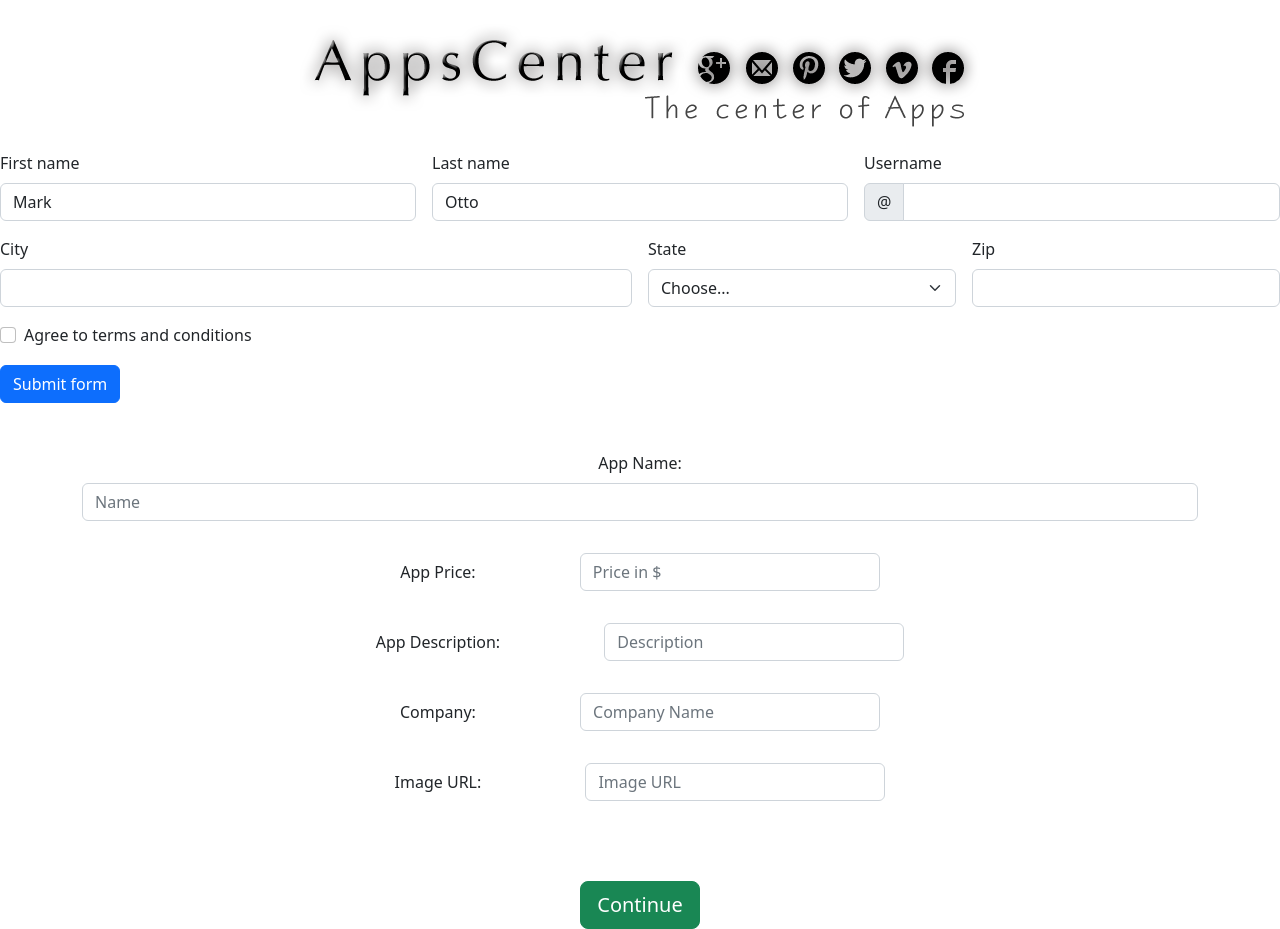
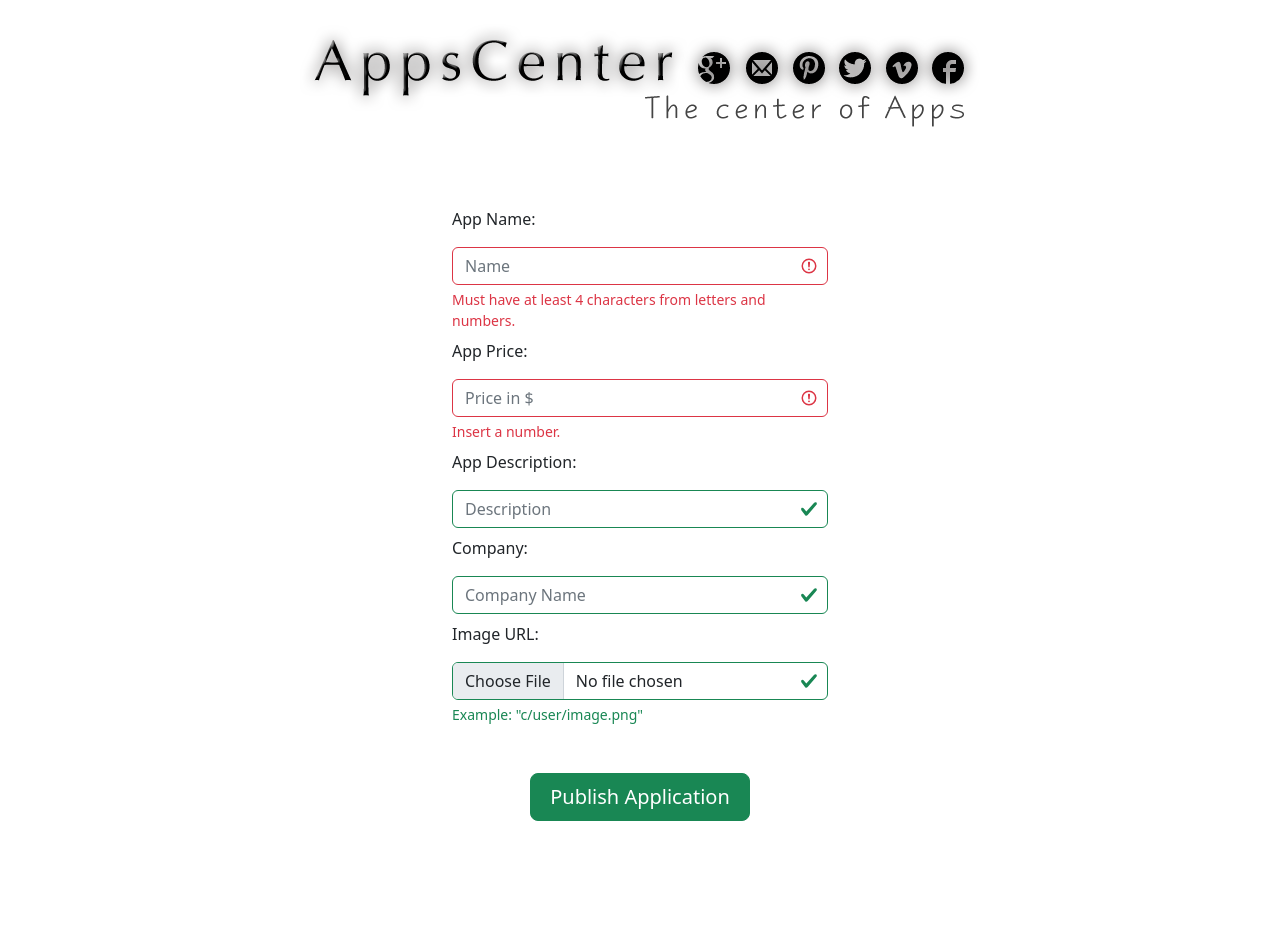
Before and after one commit to 07ItamarMelamed/AppsCenter, a plain HTML site: page addApplication.html in a window 1280 px wide. After the commit the page ends 821 px from the top, so only its background shows below. Drawn offline with nearby package versions, Linux system fonts and the light colour scheme.

Commit message:
major progress on page 2

```diff
--- a/addApplication.html
+++ b/addApplication.html
@@ -27,155 +27,100 @@
       class="center py-4"
       alt="AppsCenter Title"
     />
-    <form class="row g-3 needs-validation" novalidate>
-        <div class="col-md-4">
-          <label for="validationCustom01" class="form-label">First name</label>
-          <input type="text" class="form-control" id="validationCustom01" value="Mark" required>
-          <div class="valid-feedback">
-            Looks good!
-          </div>
-        </div>
-        <div class="col-md-4">
-          <label for="validationCustom02" class="form-label">Last name</label>
-          <input type="text" class="form-control" id="validationCustom02" value="Otto" required>
-          <div class="valid-feedback">
-            Looks good!
-          </div>
-        </div>
-        <div class="col-md-4">
-          <label for="validationCustomUsername" class="form-label">Username</label>
+    <div class="container py-5" style="width: 400px;">
+      <form class="col g-3 needs-validation" novalidate>
+        <div class="row-md-4">
+          <label for="nameInput" class="form-label py-2">App Name:</label>
           <div class="input-group has-validation">
-            <span class="input-group-text" id="inputGroupPrepend">@</span>
-            <input type="text" class="form-control" id="validationCustomUsername" aria-describedby="inputGroupPrepend" required>
+            <input
+              type="text"
+              class="form-control"
+              id="nameInput"
+              name="name"
+              placeholder="Name"
+              aria-describedby="inputGroupPrepend"
+              maxlength="30"
+              minlength="4"
+              pattern="\w*"
+              required
+            />
             <div class="invalid-feedback">
-              Please choose a username.
+              Must have at least 4 characters from letters and numbers.
             </div>
           </div>
         </div>
-        <div class="col-md-6">
-          <label for="validationCustom03" class="form-label">City</label>
-          <input type="text" class="form-control" id="validationCustom03" required>
+        <div class="row-md-4">
+          <label for="priceInput" class="form-label py-2">App Price:</label>
+          <div class="input-group has-validation">
+            <input
+              type="text"
+              min="0"
+              class="form-control"
+              id="priceInput"
+              name="price"
+              placeholder="Price in $"
+              aria-describedby="inputGroupPrepend"
+              pattern="\d*\.*\d+"
+              required
+            />
             <div class="invalid-feedback">
-            Please provide a valid city.
-          </div>
-        </div>
-        <div class="col-md-3">
-          <label for="validationCustom04" class="form-label">State</label>
-          <select class="form-select" id="validationCustom04" required>
-            <option selected disabled value="">Choose...</option>
-            <option>...</option>
-          </select>
-          <div class="invalid-feedback">
-            Please select a valid state.
-          </div>
-        </div>
-        <div class="col-md-3">
-          <label for="validationCustom05" class="form-label">Zip</label>
-          <input type="text" class="form-control" id="validationCustom05" required>
-          <div class="invalid-feedback">
-            Please provide a valid zip.
-          </div>
-        </div>
-        <div class="col-12">
-          <div class="form-check">
-            <input class="form-check-input" type="checkbox" value="" id="invalidCheck" required>
-            <label class="form-check-label" for="invalidCheck">
-              Agree to terms and conditions
-            </label>
-            <div class="invalid-feedback">
-              You must agree before submitting.
+              Insert a number.
             </div>
           </div>
         </div>
-        <div class="col-12">
-          <button class="btn btn-primary" type="submit">Submit form</button>
-        </div>
-      </form>
-    <div class="container py-5 text-center">
-      <form class="needs-validation" novalidate>
-        <div>
-      <label for="nameInput" class="form-label">App Name:</label>
+        <div class="row-md-4">
+          <label for="descInput" class="form-label py-2">App Description:</label>
           <div class="input-group has-validation">
             <input
               type="text"
-            class="form-control mb-3"
-            id="nameInput"
-            style="margin: auto; width: 300px; display:inline;"
-            placeholder="Name"
-            oninput="checkName(event)"
+              class="form-control"
+              id="descInput"
+              name="description"
+              placeholder="Description"
               aria-describedby="inputGroupPrepend"
-            required
+              maxlength="500"
             />
-        <div class="invalid-feedback">
-            Looks bad!
+          </div>
+        </div>
+        <div class="row-md-4">
+          <label for="companyInput" class="form-label py-2">Company:</label>
+          <div class="input-group has-validation">
+            <input
+              type="text"
+              class="form-control"
+              id="companyInput"
+              name="companyName"
+              placeholder="Company Name"
+              aria-describedby="inputGroupPrepend"
+              maxlength="30"
+            />
+          </div>
+        </div>
+        <div class="row-md-4">
+          <label for="imageInput" class="form-label py-2">Image URL:</label>
+          <div class="input-group has-validation">
+            <input
+              type="file"
+              class="form-control"
+              id="imageInput"
+              name="ImageUrl"
+              placeholder="Image URL"
+              aria-describedby="inputGroupPrepend"
+              maxlength="300"
+            />
+            <div class="valid-feedback">
+              Example: "c/user/image.png"
             </div>
           </div>
         </div>
-      <p style="display: block"></p>
-      <p class="optiontitle" style="padding-right: 100px; display:inline;">App Price:</p>
-      <input
-        type="text"
-        class="form-control mb-3"
-        id="priceInput"
-        style="margin: auto; width: 300px; display:inline;"
-        placeholder="Price in $"
-        oninput="checkPrice(event)"
-        required
-      />
-      <div class="invalid-feedback">
-        Looks bad!
-      </div>
-      <p style="display: block"></p>
-      <p class="optiontitle" style="padding-right: 100px; display:inline;">App Description:</p>
-      <input
-        type="text"
-        class="form-control mb-3"
-        id="descInput"
-        style="margin: auto; width: 300px; display:inline;"
-        placeholder="Description"
-        oninput="checkDesc(event)"
-        required
-      />
-      <div class="invalid-feedback">
-        Looks bad!
-      </div>
-      <p style="display: block"></p>
-      <p class="optiontitle" style="padding-right: 100px; display:inline;">Company:</p>
-      <input
-        type="text"
-        class="form-control mb-3"
-        id="companyInput"
-        style="margin: auto; width: 300px; display:inline;"
-        placeholder="Company Name"
-        oninput="checkCompany(event)"
-        required
-      />
-      <div class="invalid-feedback">
-        Looks bad!
-      </div>
-      <p style="display: block"></p>
-      <p class="optiontitle" style="padding-right: 100px; display:inline;">Image URL:</p>
-      <input
-        type="text"
-        class="form-control mb-3"
-        id="imageInput"
-        style="margin: auto; width: 300px; display:inline;"
-        placeholder="Image URL"
-        oninput="checkImage(event)"
-        required
-      />
-      <div class="invalid-feedback">
-        Looks bad!
-      </div>
-      <p style="display: block"></p>
     </div>
       <button
         type="button"
         class="center btn btn-success btn-lg"
-        style="display: block"
-        onclick="checkAllFields()"
+        style="display: block; width: 220px"
+        onclick="moveToMainPage()"
       >
-        Continue
+        Publish Application
       </button>
   </form>
   <script src="src/applications.js"></script>
--- a/src/AddApp.js
+++ b/src/AddApp.js
@@ -1,3 +1,5 @@
+"use strict";
+
 const addItemToTheList = (data) => {
   localStorage.setItem(
     "applications",
@@ -14,86 +16,39 @@
   return id;
 };
 
-document.addEventListener("DOMContentLoaded", () => {
-
-});
-
-let check = [false, false, false, false, false];
-
-const checkName = (event) => {
-  let form = document.getElementById('nameInput');
-  if (!form.checkValidity()) {
-    event.preventDefault();
-    event.stopPropagation();
-  }
-
-  form.classList.add('was-validated');
-};
-
-const checkPrice = (event) => {
-    let form = document.getElementById('nameInput');
-    if (!form.checkValidity()) {
-      event.preventDefault();
-      event.stopPropagation();
-    }
-
-    form.classList.add('was-validated');
-  };
-
-const checkDesc = (event) => {
-    let form = document.getElementById('nameInput');
-    if (!form.checkValidity()) {
-      event.preventDefault();
-      event.stopPropagation();
-    }
-
-    form.classList.add('was-validated');
-  };
-
-const checkCompany = (event) => {
-    let form = document.getElementById('nameInput');
-    if (!form.checkValidity()) {
-      event.preventDefault();
-      event.stopPropagation();
-    }
-
-    form.classList.add('was-validated');
-  };
-
-const checkImage = (event) => {
-    let form = document.getElementById('nameInput');
-    if (!form.checkValidity()) {
-      event.preventDefault();
-      event.stopPropagation();
-    }
-
-    form.classList.add('was-validated');
-  };
-
-const checkAllFields = () => {
-  if (check[0] && check[1] && check[2] && check[3] && check[4]) {
+const moveToMainPage = () => {
+  const name = document.getElementById("nameInput");
+  const price = document.getElementById("priceInput");
+  const desc = document.getElementById("descInput");
+  const company = document.getElementById("companyInput");
+  const image = document.getElementById("imageInput");
+  if (
+    name.checkValidity() &&
+    price.checkValidity() &&
+    desc.checkValidity() &&
+    company.checkValidity() &&
+    image.checkValidity()
+  ) {
+    addItemToTheList({
+      id: getNextId(),
+      imageUrl: document.getElementById("imageInput").value,
+      name: document.getElementById("nameInput").value,
+      price: document.getElementById("priceInput").value,
+      desc: document.getElementById("descInput").value,
+      companyName: document.getElementById("companyInput").value
+    });
     location.assign("mainPage.html");
-  } else {
-    alert("Some fields are empty.\nCheck once more.");
   }
 };
 
-(function () {
-    'use strict'
+const setFieldsValidation = () => {
+  let forms = document.querySelectorAll(".needs-validation");
 
-    // Fetch all the forms we want to apply custom Bootstrap validation styles to
-    var forms = document.querySelectorAll('.needs-validation')
+  Array.prototype.slice.call(forms).forEach((form) => {
+    form.classList.add("was-validated");
+  });
+};
 
-    // Loop over them and prevent submission
-    Array.prototype.slice.call(forms)
-        .forEach(function (form) {
-        form.addEventListener('submit', function (event) {
-            if (!form.checkValidity()) {
-            event.preventDefault()
-            event.stopPropagation()
-            }
-
-            form.classList.add('was-validated')
-        }, false)
-    })
-})()
+document.addEventListener("DOMContentLoaded", () => {
+  setFieldsValidation();
+});
```
Also changed, not shown: src/main.js (+5 -3 lines). Lines whose indentation alone changed are shown as unchanged.
